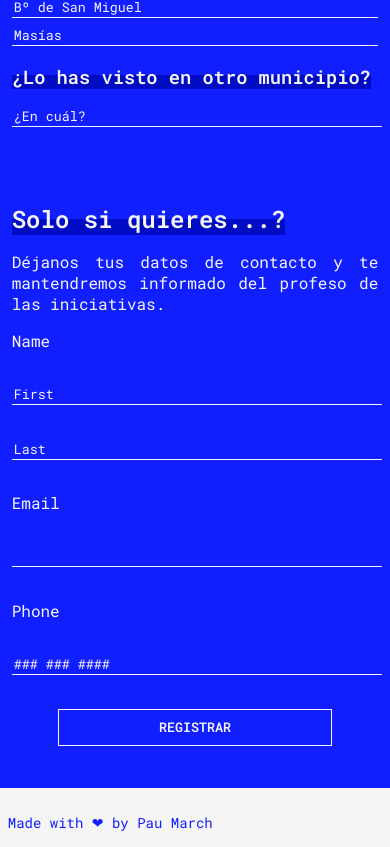
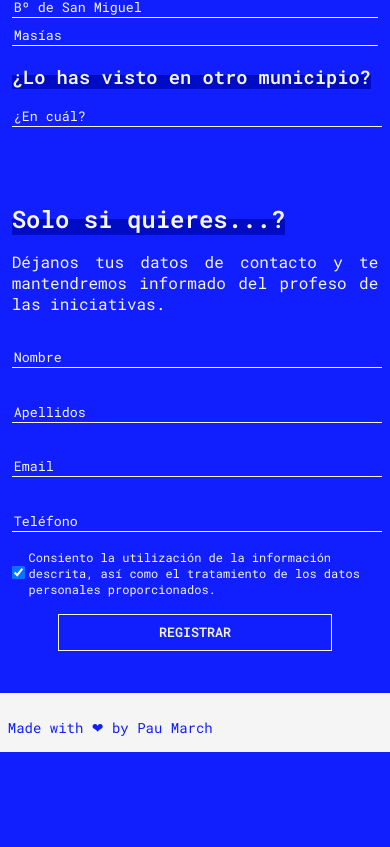
Before and after one commit to paumrch/decideMoncada, a plain HTML site: page index.html in a window 390 px wide. Shown: the part 903-1750 px from the top of the page. After the commit the page ends 1655 px from the top, so only its background shows below. Drawn offline with Linux system fonts and the light colour scheme.

Commit message:
mobileOK

```diff
--- a/assets/styles/_form.scss
+++ b/assets/styles/_form.scss
@@ -4,7 +4,6 @@
 }
 
 textarea {
-
   width: 100%;
   border: none;
   background-color: #111fff;
@@ -12,12 +11,9 @@ textarea {
   margin: 2vh 0 2vh 0;
   border-bottom: solid whitesmoke;
   border-bottom-width: 0.1rem;
-
-
 }
 
 input {
-
   border: none;
   width: 100%;
   background-color: #111fff;
@@ -25,24 +21,13 @@ input {
   margin: 2vh 0 2vh 0;
   border-bottom: solid whitesmoke;
   border-bottom-width: 0.1rem;
-
-}
-
-.personalData {
-
-    width: 100%;
-
 }
 
 .form-inline {
-
   display: inline-flex;
 }
 
-
-
 select {
-
   width: 100%;
   border: none;
   color: whitesmoke;
@@ -58,7 +43,6 @@ select {
 }
 
 button {
-
   width: 75%;
   border: solid whitesmoke;
   border-width: 0.1rem;
@@ -66,12 +50,23 @@ button {
   resize: none;
   padding: 1vh 0 1vh 0;
   color: whitesmoke;
-
 }
 
 .btn {
-
   display: flex;
   margin-top: 2vh;
   justify-content: center;
 }
+
+.checkbox {
+  display: flex;
+  align-items: center;
+  input {
+    display: inline-flex;
+    width: 5vw;
+  }
+  label {
+      font-size: .75rem;
+      margin-left: 1vw;
+  }
+}
--- a/index.html
+++ b/index.html
@@ -116,9 +116,7 @@
       </nav>
     </header>
     <main>
-
       <form action="/" class="propuesta">
-
         <!-- decideMoncada -->
 
         <div class="section">
@@ -176,33 +174,28 @@
         <!-- ¿Quieres que te avisemos? -->
 
         <div class="section">
-          <div>
           <h2 class="underline">Solo si quieres...?</h2>
           <p>
             Déjanos tus datos de contacto y te mantendremos informado del
             profeso de las iniciativas.
           </p>
-          </div>
-          <div>
-            <div class="item">
-              <p>Name</p>
-              <div class="name-item">
-                <input type="text" name="name" placeholder="First" />
-                <input type="text" name="name" placeholder="Last" />
-              </div>
-            </div>
-            <div class="item">
-              <p>Email</p>
-              <input type="email" name="email" />
-            </div>
-            <div class="item">
-              <p>Phone</p>
-              <input type="text" name="phone" placeholder="### ### ####" />
+
+          <input type="text" name="name" placeholder="Nombre" />
+          <input type="text" name="name" placeholder="Apellidos" />
+
+          <input type="email" name="email" placeholder="Email" />
+          <input type="text" name="phone" placeholder="Teléfono" />
+
+          <div class="checkbox">
+            <input type="checkbox" id="exampleCheck" checked />
+            <label for="exampleCheck"
+              >Consiento la utilización de la información descrita, así como el
+              tratamiento de los datos personales proporcionados.
+            </label>
           </div>
         </div>
         <div class="btn">
           <button type="submit" href="/">Registrar</button>
-          </div>
         </div>
       </form>
     </main>
```
Also changed, not shown: assets/styles/styles.css, 1 other file. Lines whose indentation alone changed are shown as unchanged.
